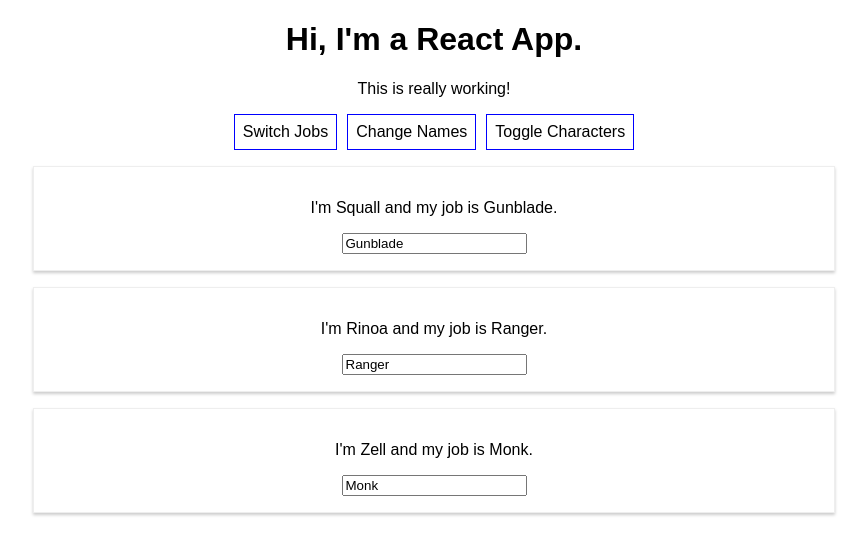
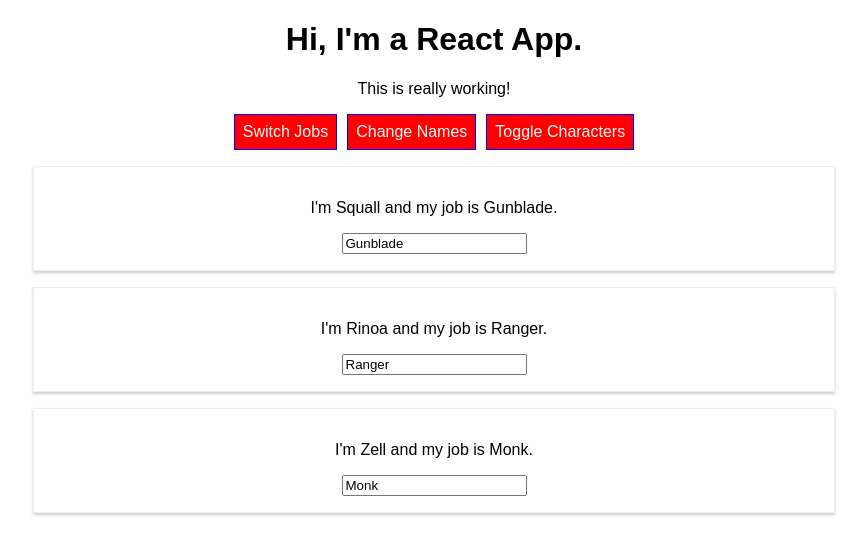
Before and after one commit to dastasoft/react_course, a React (Create React App) app in the folder react-complete-guide/: page / in a window 1280 px wide. Shown: the top 554 px of the page, without its empty margins (206-1073 px from the left). Built offline with nearby package versions, Linux system fonts and the light colour scheme.

Commit message:
started style module

```diff
--- a/react-complete-guide/package.json
+++ b/react-complete-guide/package.json
@@ -3,6 +3,7 @@
   "version": "0.1.0",
   "private": true,
   "dependencies": {
+    "radium": "^0.25.2",
     "react": "^16.9.0",
     "react-dom": "^16.9.0",
     "react-scripts": "1.1.5"
--- a/react-complete-guide/src/App.css
+++ b/react-complete-guide/src/App.css
@@ -1,3 +1,11 @@
 .App {
   text-align: center;
 }
+
+.red {
+  color: red;
+}
+
+.bold {
+  font-weight: bold;
+}
--- a/react-complete-guide/src/App.js
+++ b/react-complete-guide/src/App.js
@@ -1,6 +1,7 @@
 import React, { Component } from 'react';
 import './App.css';
 import Person from './Person/Person';
+import Radium from 'radium';
 
 class App extends Component {
   state = {
@@ -58,12 +59,17 @@
 
   render() {
     const style = {
-      backgroundColor: 'white',
+      backgroundColor: 'red',
+      color: 'white',
       font: 'inherit',
       border: '1px solid blue',
       padding: '8px',
       cursor: 'pointer',
-      margin: '0 5px auto'
+      margin: '0 5px auto',
+      ':hover': {
+        backgroundColor: 'salmon',
+        color: 'black'
+      }
     };
 
     let persons = null;
@@ -81,23 +87,41 @@
           })}
         </div>
       );
+    } else {
+      style.backgroundColor = 'green';
+      style[':hover'] = {
+        backgroundColor: 'lightgreen',
+        color: 'black'
+      }
+    }
+
+    const classes = [];
+    if (this.state.characters.length <= 2) {
+      classes.push('red');
+
+      if (this.state.characters.length <= 1) {
+        classes.push('bold');
+      }
     }
 
     return (
       <div className="App">
         <h1>Hi, I'm a React App.</h1>
-        <p>This is really working!</p>
+        <p className={classes.join(' ')}>This is really working!</p>
         <div>
           <button
+            key={1}
             style={style}
             onClick={this.switchJobHandler}>Switch Jobs</button>
           <button
+            key={2}
             style={style}
             onClick={this.changeNamesHandler.bind(this, 'Leon', 'Ultimecia', 'Chicken Wuss')}>Change Names</button>
           {/*<button
             style={style}
           onClick={() => this.changeNamesHandler('Leon', 'Ultimecia', 'Chicken Wuss')}>Change Names</button>*/}
           <button
+            key={3}
             style={style}
             onClick={this.togglePersonsHandler}>Toggle Characters</button>
         </div>
@@ -127,4 +151,4 @@
   }
 }
 
-export default App;
+export default Radium(App);
```
Also changed, not shown: 2 other files (tests, documents, lock files or other folders).
